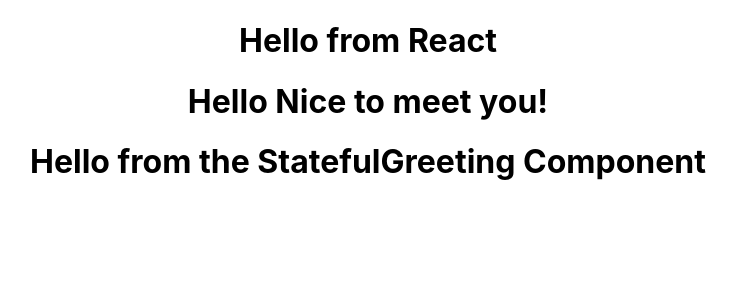
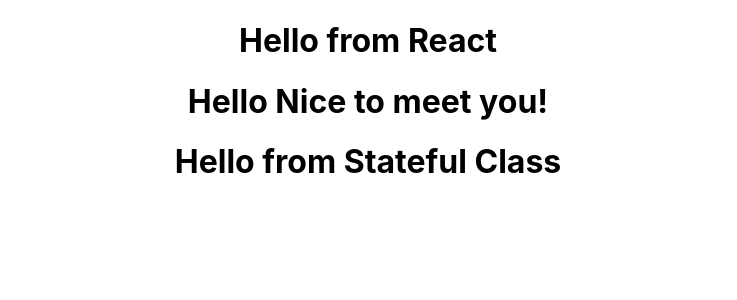
Before and after one commit to RobWar-code/react-demo, a React (Create React App) app in the folder my-app/: page / in a window 1280 px wide. Shown: the top 300 px of the page, without its empty margins (272-1009 px from the left). Built offline with nearby package versions, Linux system fonts and the light colour scheme.

Commit message:
Add properties to StatefulFunction

```diff
--- a/my-app/package.json
+++ b/my-app/package.json
@@ -8,7 +8,7 @@
     "@testing-library/user-event": "^13.5.0",
     "react": "^18.2.0",
     "react-dom": "^18.2.0",
-    "react-scripts": "^2.1.3",
+    "react-scripts": "^5.0.1",
     "web-vitals": "^2.1.4"
   },
   "scripts": {
--- a/my-app/src/App.js
+++ b/my-app/src/App.js
@@ -8,7 +8,7 @@
     <div className="App">
       <FunctionalGreeting />
       <FunctionalGreetingWithProps greeting="Nice to meet you!" />
-      <StatefulGreeting />
+      <StatefulGreeting message="from Stateful Class" />
     </div>
   );
 }
--- a/my-app/src/Components/StatefulGreeting.js
+++ b/my-app/src/Components/StatefulGreeting.js
@@ -3,7 +3,7 @@
 class StatefulGreeting extends React.Component{
 
     render () {
-        return <h1>Hello from the StatefulGreeting Component</h1>
+        return <h1>Hello {this.props.message}</h1>
     }
 }
 
```
Also changed, not shown: 1 other file (tests, documents, lock files or other folders).
